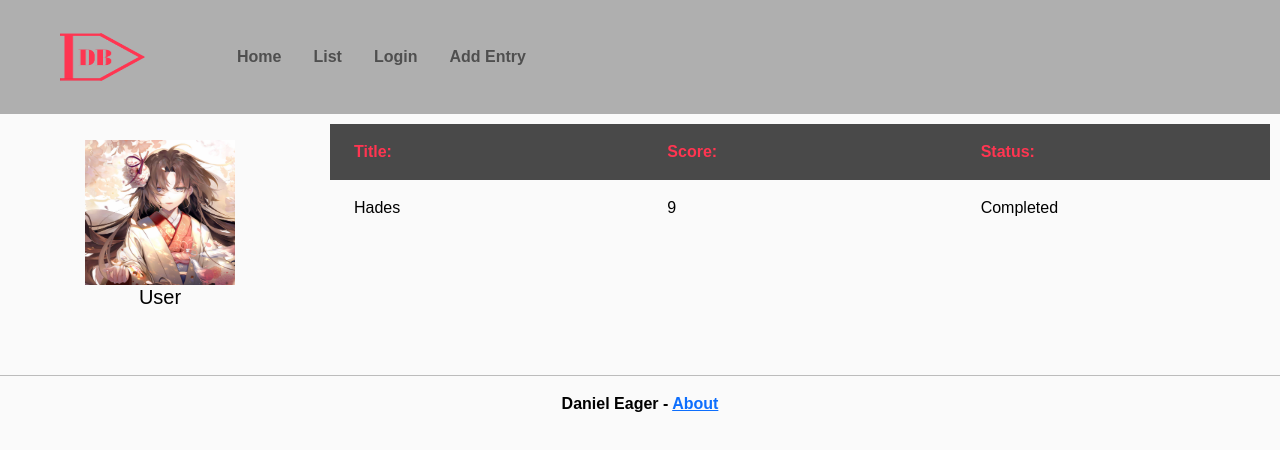
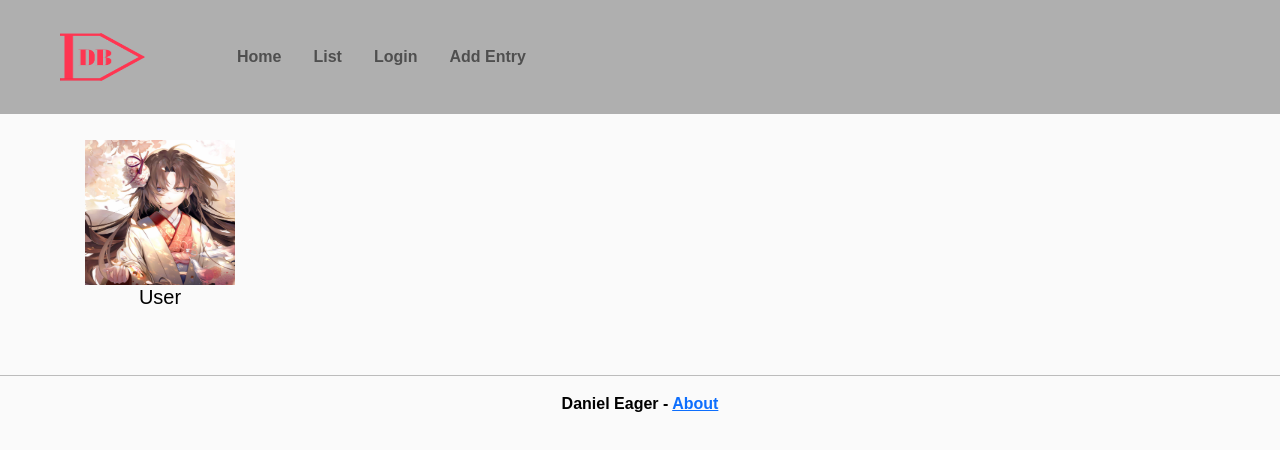
Before and after one commit to DanEager19/InDB, a React (Create React App) app: page /list in a window 1280 px wide. Shown: the top 450 px of the page. Built offline with nearby package versions, Linux system fonts and the light colour scheme.

Commit message:
renamed for camelCase

```diff
--- a/src/App.js
+++ b/src/App.js
@@ -11,11 +11,10 @@ import Navigation from "./components/navbar"
 import Footer from "./components/footer"
 
 //Pages
-import Add_entry from "./pages/add_entry"
-import List from "./pages/list"
-import Login from "./pages/login"
-import Home from './pages/home'
-import Info from './pages/info'
+import addEntry from "./pages/addEntry"
+import list from "./pages/list"
+import login from "./pages/login"
+import home from './pages/home'
 
 function App() {
     return(
@@ -23,10 +22,10 @@ function App() {
             <Router>
                 <Navigation></Navigation>
                 <Switch>
-                    <Route exact path='/' component={Home} />
-                    <Route exact path='/list' component={List} />
-                    <Route exact path='/login' component={Login} />
-                    <Route exact path='/add_entry' component={Add_entry} />
+                    <Route exact path='/' component={home} />
+                    <Route exact path='/list' component={list} />
+                    <Route exact path='/login' component={login} />
+                    <Route exact path='/addEntry' component={addEntry} />
                 </Switch>
             </Router>
             <Footer />
--- a/src/components/list_entry.js
+++ b/src/components/listEntry.js
@@ -11,7 +11,7 @@ class Game {
 
 let Hades = new Game("Hades", 9, "Completed")
 
-function List_nav() {
+function listNav() {
     return (
         <div className="container">
             <Navbar className="list_entry row">
@@ -22,4 +22,4 @@ function List_nav() {
         </div>
     );
 }
-export default List_nav;
+export default listNav;
--- a/src/components/list_nav.js
+++ b/src/components/listNav.js
@@ -1,7 +1,7 @@
 import React from "react"
 import {Navbar, Nav} from "react-bootstrap"
 
-function List_entry() {
+function listEntry() {
     return (
         <div className="container">
             <Navbar className="list_header row">
@@ -12,4 +12,4 @@ function List_entry() {
         </div>
     );
 }
-export default List_entry;
+export default listEntry;
--- a/src/components/navbar.js
+++ b/src/components/navbar.js
@@ -21,7 +21,7 @@ function Navigation() {
                         <Nav.Link className="nav_word" href="#login">Login</Nav.Link>
                     </Link>
                     <Link to="add_entry" className="text_remove p-2" >
-                        <Nav.Link className="nav_word" href="#add_entry">Add Entry</Nav.Link>
+                        <Nav.Link className="nav_word" href="#addEntry">Add Entry</Nav.Link>
                     </Link>
                 </Nav>
             </Navbar.Collapse>
--- a/src/pages/about.js
+++ b/src/pages/about.js
@@ -1,7 +1,7 @@
 import React from "react";
 
-function About() {
+function about() {
 
 }
 
-export default About;
+export default about;
--- a/src/pages/add_entry.js
+++ b/src/pages/addEntry.js
@@ -1,5 +1,5 @@
 import React from "react";
-function Add_entry() {
+function addEntry() {
     return (
         <div className="container">
             <form action="." method="POST" id="login">
@@ -130,4 +130,4 @@ function Add_entry() {
         </div>
     )
 }
-export default Add_entry;
+export default addEntry;
--- a/src/pages/home.js
+++ b/src/pages/home.js
@@ -1,8 +1,8 @@
 import React from "react";
-function Home() {
+function home() {
     return (
     <div className="flexWrap">
     </div>
     );
 }
-export default Home;
+export default home;
--- a/src/pages/info.js
+++ b/src/pages/info.js
@@ -1,6 +1,6 @@
 import React from "react";
 
-function Info() {
+function info() {
     return (
         <div className="container flexWrap">
         <div className="flexCol1 centerTag">
@@ -63,4 +63,4 @@ function Info() {
     </div>
     );
 }
-export default Info;
+export default info;
--- a/src/pages/list.js
+++ b/src/pages/list.js
@@ -1,8 +1,8 @@
 import React from "react";
-import List_nav from "../components/list_nav";
-import List_entry from "../components/list_entry"
+import listNav from "../components/listNav";
+import listEntry from "../components/listEntry"
 
-function List() {
+function list() {
     return (
     <div className="flexWrap">
         <div className="flexCol1 usr">
@@ -10,10 +10,10 @@ function List() {
             <h5>User</h5>
         </div>
         <div className="flexCol2">
-        <List_nav></List_nav>
-        <List_entry></List_entry>
+        <listNav></listNav>
+        <listEntry></listEntry>
         </div>
     </div>
     );
 }
-export default List;
+export default list;
--- a/src/pages/login.js
+++ b/src/pages/login.js
@@ -1,5 +1,5 @@
 import React from "react";
-function Login() {
+function login() {
 return (
     <div className="form-group">
         <form action="." method="POST" id="login">
@@ -30,4 +30,4 @@ return (
     </div>
 );
 }
-export default Login;
+export default login;
```
Also changed, not shown: 1 other file (tests, documents, lock files or other folders).
